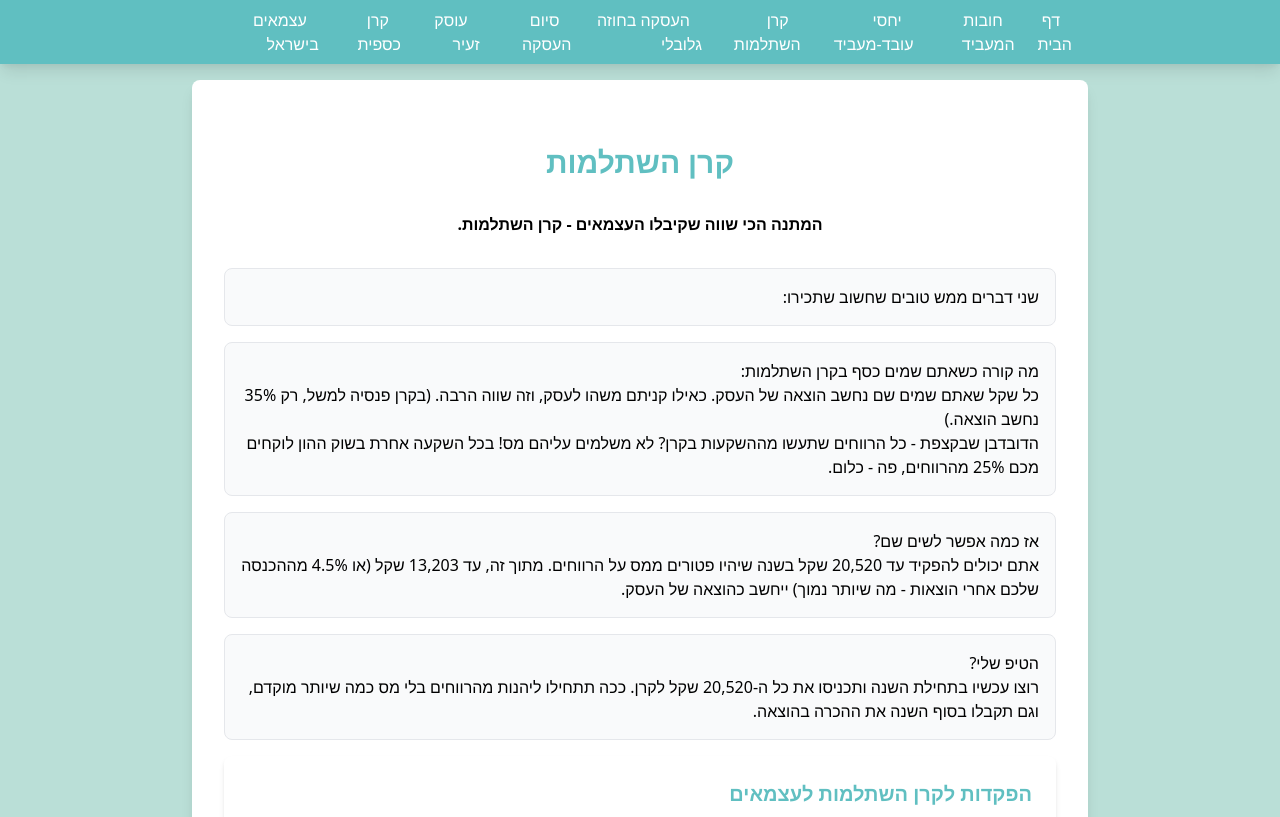
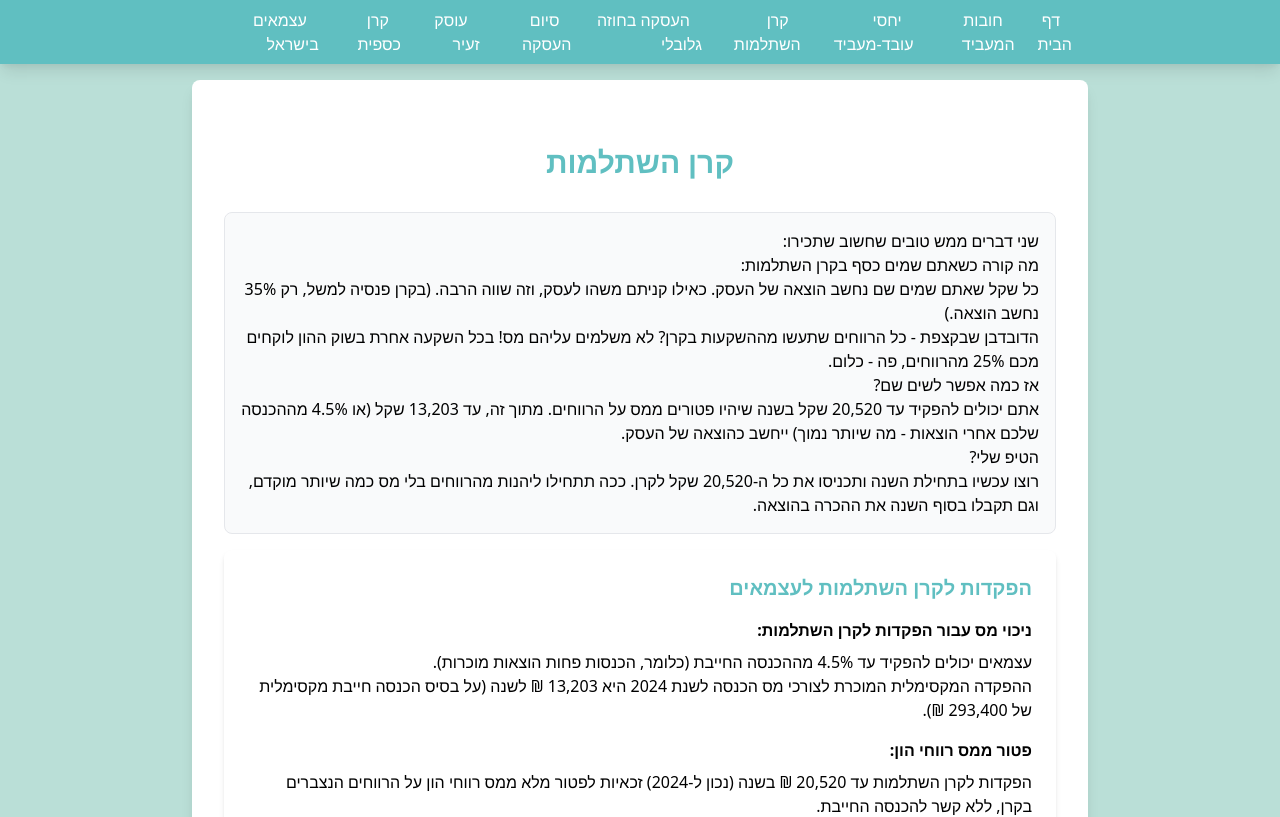
Before and after one commit to Zevik/Atsmai, a Next.js app: page /deposit-fund-for-freelancers in a window 1280 px wide. Shown: the top 817 px of the page. Built offline with nearby package versions, Linux system fonts and the light colour scheme.

Commit message:
אחדת את כל התוכן בעמוד 'קרן השתלמות' לבוקס אחד בהתאם לעיצוב המבוקש

```diff
--- a/pages/deposit-fund-for-freelancers.js
+++ b/pages/deposit-fund-for-freelancers.js
@@ -7,28 +7,14 @@ const DepositFundForFreelancers = () => {
         {/* Move the title to the top */}
         <h1 className="text-3xl font-bold mb-8 text-primary text-center mt-8">קרן השתלמות</h1>
 
-        {/* Centered introductory text */}
-        <div className="text-center mb-8">
-          <p className="font-semibold">המתנה הכי שווה שקיבלו העצמאים - קרן השתלמות.</p>
-        </div>
-
-        {/* Wrap the following content in boxed regions */}
+        {/* Combined boxed content */}
         <div className="border p-4 mb-4 rounded-lg bg-gray-50">
           <p>שני דברים ממש טובים שחשוב שתכירו:</p>
-        </div>
-
-        <div className="border p-4 mb-4 rounded-lg bg-gray-50">
           <p>מה קורה כשאתם שמים כסף בקרן השתלמות:</p>
           <p>כל שקל שאתם שמים שם נחשב הוצאה של העסק. כאילו קניתם משהו לעסק, וזה שווה הרבה. (בקרן פנסיה למשל, רק 35% נחשב הוצאה.)</p>
           <p>הדובדבן שבקצפת - כל הרווחים שתעשו מההשקעות בקרן? לא משלמים עליהם מס! בכל השקעה אחרת בשוק ההון לוקחים מכם 25% מהרווחים, פה - כלום.</p>
-        </div>
-
-        <div className="border p-4 mb-4 rounded-lg bg-gray-50">
           <p>אז כמה אפשר לשים שם?</p>
           <p>אתם יכולים להפקיד עד 20,520 שקל בשנה שיהיו פטורים ממס על הרווחים. מתוך זה, עד 13,203 שקל (או 4.5% מההכנסה שלכם אחרי הוצאות - מה שיותר נמוך) ייחשב כהוצאה של העסק.</p>
-        </div>
-
-        <div className="border p-4 mb-4 rounded-lg bg-gray-50">
           <p>הטיפ שלי?</p>
           <p>רוצו עכשיו בתחילת השנה ותכניסו את כל ה-20,520 שקל לקרן. ככה תתחילו ליהנות מהרווחים בלי מס כמה שיותר מוקדם, וגם תקבלו בסוף השנה את ההכרה בהוצאה.</p>
         </div>
```
